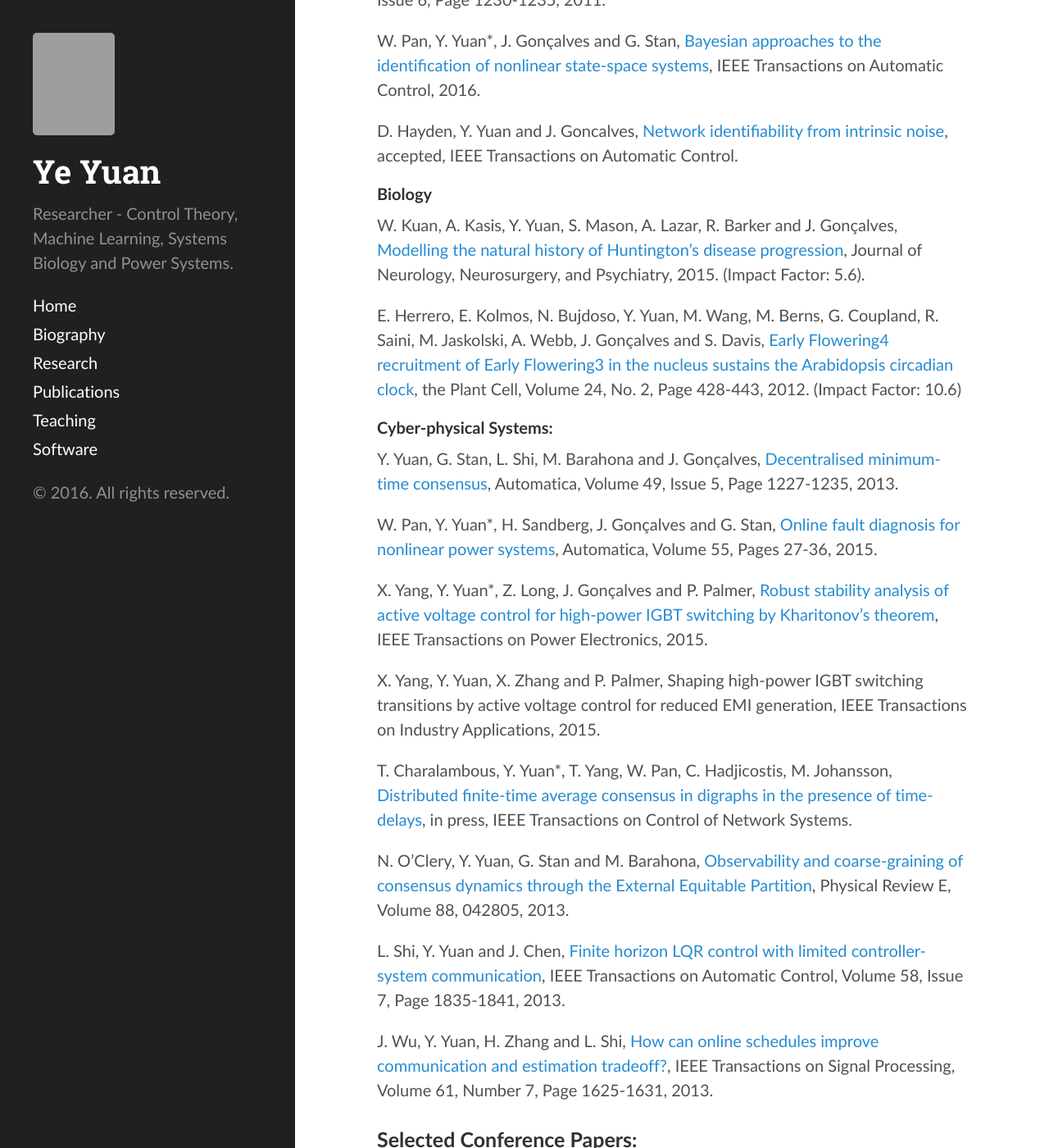
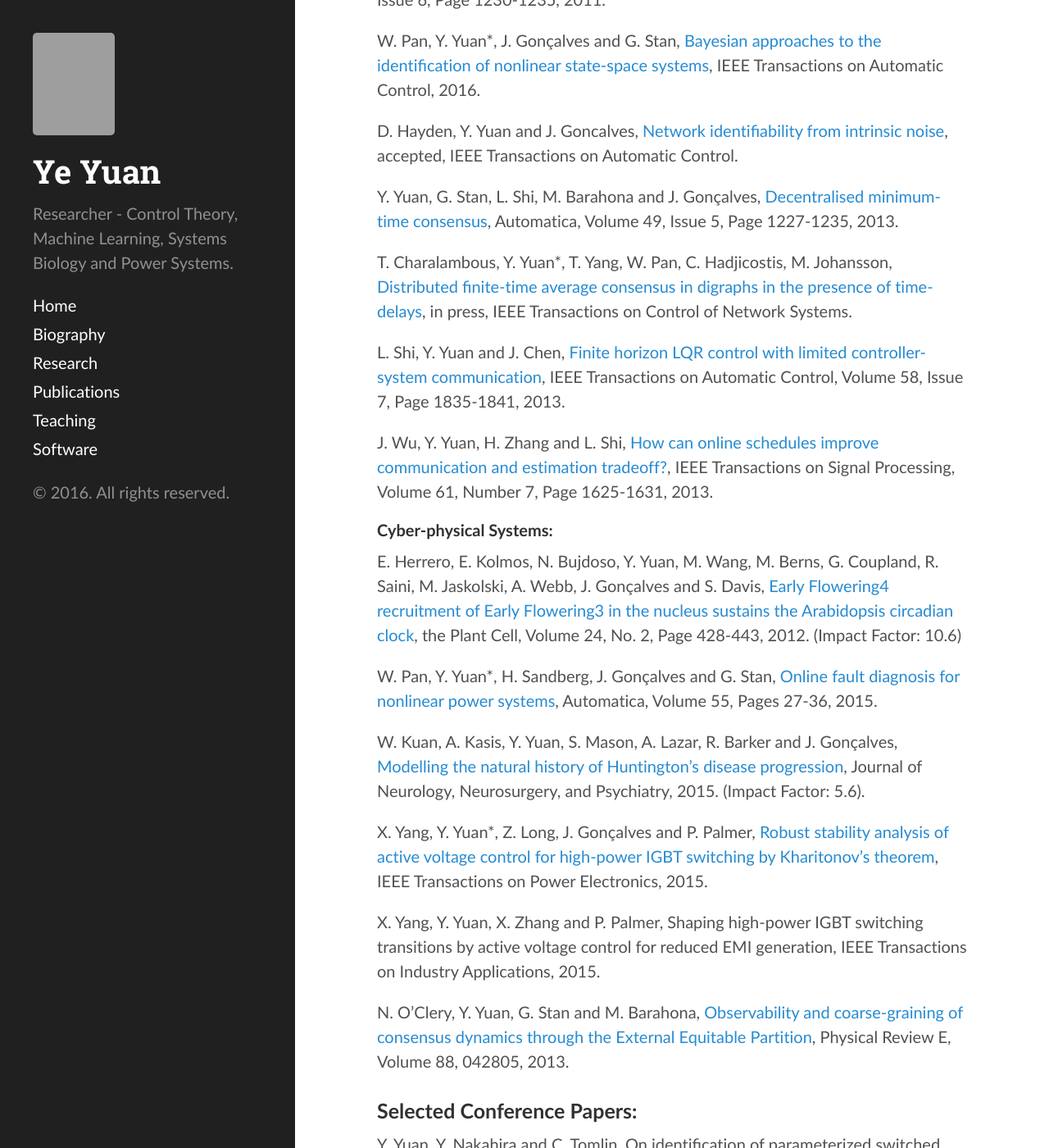
Before and after one commit to yy311/yy311.github.io, a Jekyll site: the page built from publication.md, in a window 1280 px wide and 1400 px high, scrolled down 724 px. Shown: the whole window at 82% size. Built offline with Jekyll 4.4.1, drawn with Linux system fonts in a browser that asks for light colours; some of the changed text lies outside the part shown; grey boxes are pictures that could not be loaded.

Commit message:
Update publication.md

```diff
--- a/publication.md
+++ b/publication.md
@@ -27,31 +27,30 @@ W. Pan, Y. Yuan*, J. Gonçalves and G. Stan, [Bayesian approaches to the identi
 
 D. Hayden, Y. Yuan and J. Goncalves, [Network identifiability from intrinsic noise](http://arxiv.org/abs/1310.0375), accepted, IEEE Transactions on Automatic Control.
 
+Y. Yuan, G. Stan, L. Shi, M. Barahona and J. Gonçalves, [Decentralised minimum-time consensus](http://www.sciencedirect.com/science/article/pii/S0005109813000794), Automatica, Volume 49, Issue 5, Page 1227-1235, 2013.
 
-<h4>Biology</h4>
-W. Kuan, A. Kasis, Y. Yuan, S. Mason, A. Lazar, R. Barker and J. Gonçalves,[ Modelling the natural history of Huntington’s disease progression](http://jnnp.bmj.com/content/86/10/1143.abstract), Journal of Neurology, Neurosurgery, and Psychiatry, 2015. (Impact Factor: 5.6).
+T. Charalambous, Y. Yuan*, T. Yang, W. Pan, C. Hadjicostis, M. Johansson, [Distributed finite-time average consensus in digraphs in the presence of time-delays](http://ieeexplore.ieee.org/xpl/articleDetails.jsp?arnumber=7097006&punumber%3D6509490), in press, IEEE Transactions on Control of Network Systems.
 
-E. Herrero, E. Kolmos, N. Bujdoso, Y. Yuan, M. Wang, M. Berns, G. Coupland, R. Saini, M. Jaskolski, A. Webb, J. Gonçalves and S. Davis, [Early Flowering4 recruitment of Early Flowering3 in the nucleus sustains the Arabidopsis circadian clock](http://www.plantcell.org/content/early/2012/02/07/tpc.111.093807.abstract), the Plant Cell, Volume 24, No. 2, Page 428-443, 2012. (Impact Factor: 10.6)
+L. Shi, Y. Yuan and J. Chen, [Finite horizon LQR control with limited controller-system communication](http://ieeexplore.ieee.org/xpl/articleDetails.jsp?arnumber=6389717), IEEE Transactions on Automatic Control, Volume 58, Issue 7, Page 1835-1841, 2013.
 
+J. Wu, Y. Yuan, H. Zhang and L. Shi, [How can online schedules improve communication and estimation tradeoff?](http://ieeexplore.ieee.org/stamp/stamp.jsp?arnumber=6410050), IEEE Transactions on Signal Processing, Volume 61, Number 7, Page 1625-1631, 2013.
 
 
 <h4>Cyber-physical Systems:</h4>
 
-Y. Yuan, G. Stan, L. Shi, M. Barahona and J. Gonçalves, [Decentralised minimum-time consensus](http://www.sciencedirect.com/science/article/pii/S0005109813000794), Automatica, Volume 49, Issue 5, Page 1227-1235, 2013.
+E. Herrero, E. Kolmos, N. Bujdoso, Y. Yuan, M. Wang, M. Berns, G. Coupland, R. Saini, M. Jaskolski, A. Webb, J. Gonçalves and S. Davis, [Early Flowering4 recruitment of Early Flowering3 in the nucleus sustains the Arabidopsis circadian clock](http://www.plantcell.org/content/early/2012/02/07/tpc.111.093807.abstract), the Plant Cell, Volume 24, No. 2, Page 428-443, 2012. (Impact Factor: 10.6)
 
 W. Pan, Y. Yuan*, H. Sandberg, J. Gonçalves and G. Stan, [Online fault diagnosis for nonlinear power systems](http://ac.els-cdn.com/S0005109815000941/1-s2.0-S0005109815000941-main.pdf?_tid=b5e10452-5cd8-11e5-aaba-00000aab0f02&acdnat=1442452333_2541d645986555cf7b4e93810a863942), Automatica, Volume 55, Pages 27-36, 2015.
+
+W. Kuan, A. Kasis, Y. Yuan, S. Mason, A. Lazar, R. Barker and J. Gonçalves,[ Modelling the natural history of Huntington’s disease progression](http://jnnp.bmj.com/content/86/10/1143.abstract), Journal of Neurology, Neurosurgery, and Psychiatry, 2015. (Impact Factor: 5.6).
 
 X. Yang, Y. Yuan*, Z. Long, J. Gonçalves and P. Palmer, [Robust stability analysis of active voltage control for high-power IGBT switching by Kharitonov’s theorem](http://ieeexplore.ieee.org/xpls/abs_all.jsp?arnumber=7115949&tag=1), IEEE Transactions on Power Electronics, 2015.
 
 X. Yang, Y. Yuan, X. Zhang and P. Palmer, Shaping high-power IGBT switching transitions by active voltage control for reduced EMI generation, IEEE Transactions on Industry Applications, 2015.
 
-T. Charalambous, Y. Yuan*, T. Yang, W. Pan, C. Hadjicostis, M. Johansson, [Distributed finite-time average consensus in digraphs in the presence of time-delays](http://ieeexplore.ieee.org/xpl/articleDetails.jsp?arnumber=7097006&punumber%3D6509490), in press, IEEE Transactions on Control of Network Systems.
-
 N. O’Clery, Y. Yuan, G. Stan and M. Barahona, [Observability and coarse-graining of consensus dynamics through the External Equitable Partition](http://scholar.harvard.edu/files/neaveoclery/files/pre2013.pdf?m=1384899642), Physical Review E, Volume 88, 042805, 2013.
 
-L. Shi, Y. Yuan and J. Chen, [Finite horizon LQR control with limited controller-system communication](http://ieeexplore.ieee.org/xpl/articleDetails.jsp?arnumber=6389717), IEEE Transactions on Automatic Control, Volume 58, Issue 7, Page 1835-1841, 2013.
 
-J. Wu, Y. Yuan, H. Zhang and L. Shi, [How can online schedules improve communication and estimation tradeoff?](http://ieeexplore.ieee.org/stamp/stamp.jsp?arnumber=6410050), IEEE Transactions on Signal Processing, Volume 61, Number 7, Page 1625-1631, 2013.
 
 
 <h3>Selected Conference Papers:</h3>
```
Also changed, not shown: other parts of publication.md (+1 -1 lines).
